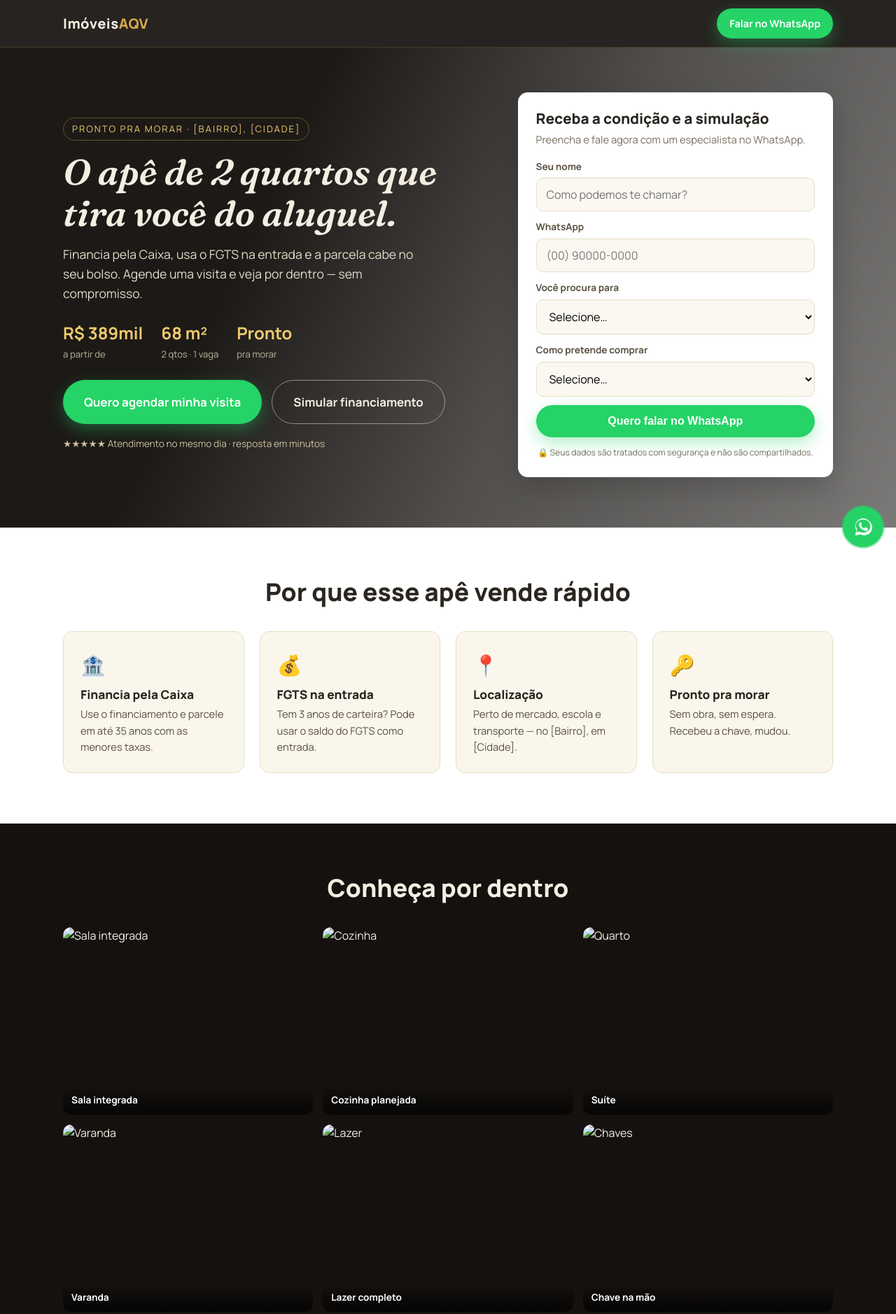
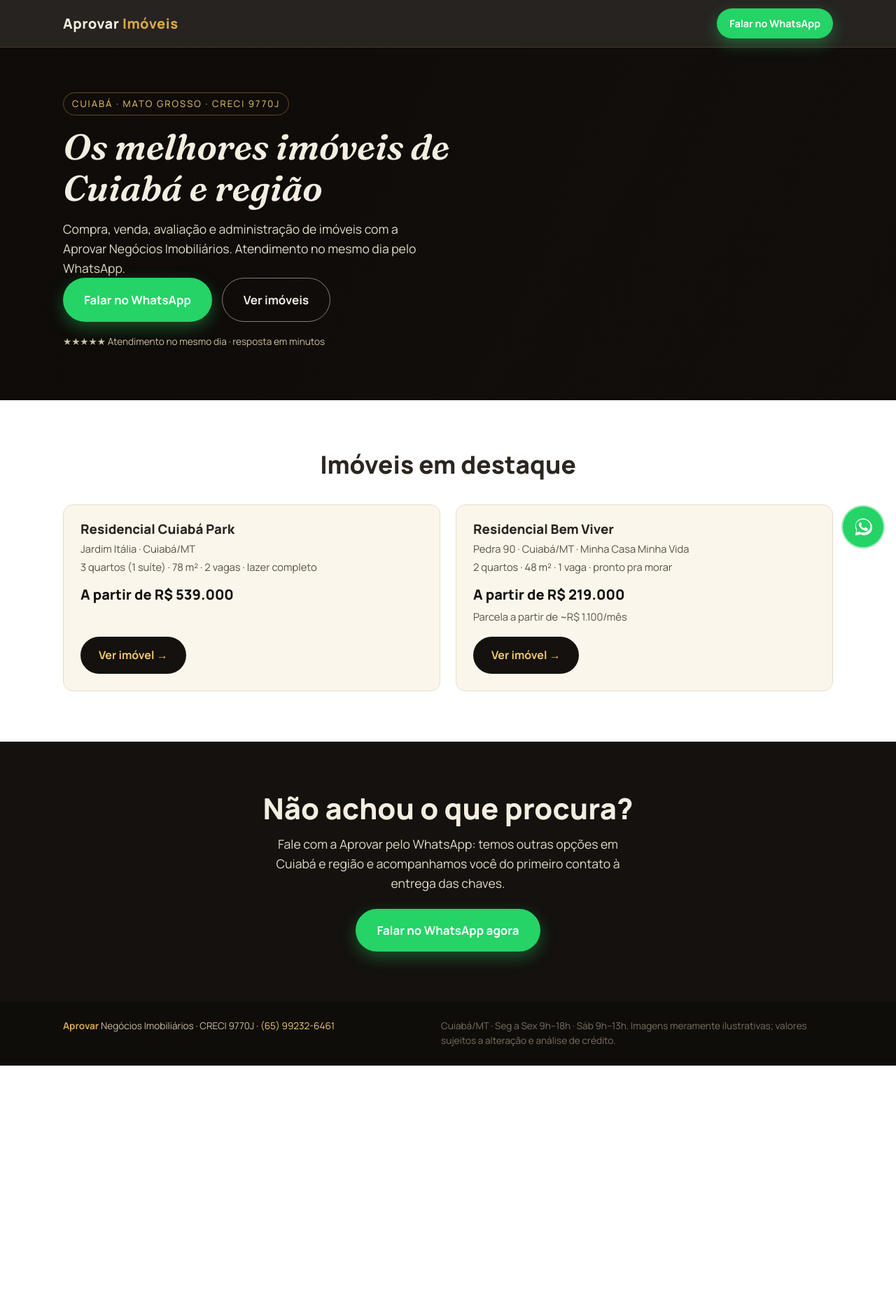
Before and after one commit to sebastiaomatos/imobiliaria-aprovar, a plain HTML site: page landings/index.html in a window 1280 px wide. Shown: the top 1878 px of the page at 70% size. After the commit the page ends 1523 px from the top, so only its background shows below. Drawn offline with Linux system fonts and the light colour scheme.

Commit message:
LPs Template

```diff
--- a/landings/index.html
+++ b/landings/index.html
@@ -3,177 +3,96 @@
 <head>
 <meta charset="UTF-8">
 <meta name="viewport" content="width=device-width, initial-scale=1.0">
-<title>Apê 2 Quartos no [Bairro] — Pronto pra Morar | Imóveis AQV</title>
-<meta name="description" content="Apartamento de 2 quartos no [Bairro], a partir de R$ 389 mil. Financia pela Caixa e usa o FGTS na entrada. Agende sua visita pelo WhatsApp.">
+<title>Aprovar Negócios Imobiliários — Os melhores imóveis de Cuiabá e região</title>
+<meta name="description" content="Aprovar Negócios Imobiliários (CRECI 9770J) — os melhores imóveis de Cuiabá e região. Conheça os imóveis em destaque e fale no WhatsApp.">
 <!-- Open Graph -->
-<meta property="og:title" content="Apê 2 Quartos no [Bairro] — Pronto pra Morar">
-<meta property="og:description" content="A partir de R$ 389 mil. Financia + FGTS. Visita no mesmo dia.">
+<meta property="og:title" content="Aprovar Negócios Imobiliários — Imóveis em Cuiabá/MT">
+<meta property="og:description" content="Os melhores imóveis de Cuiabá e região. Fale com a Aprovar pelo WhatsApp.">
 <meta property="og:type" content="website">
 <link rel="preconnect" href="https://fonts.googleapis.com">
 <link href="https://fonts.googleapis.com/css2?family=Manrope:wght@400;600;700;800&family=Fraunces:ital,opsz,wght@1,9..144,600&display=swap" rel="stylesheet">
 <link rel="stylesheet" href="style.css">
-<!--
-  ┌────────────────────────────────────────────────────────────────┐
-  │  CONFIGURE EM script.js:  CONFIG.phone (DDI+DDD+número)          │
-  │  e CONFIG.formEndpoint (URL do seu CRM / webhook).              │
-  │  Os parâmetros UTM da URL são capturados e enviados             │
-  │  automaticamente para o WhatsApp e para o formulário.           │
-  └────────────────────────────────────────────────────────────────┘
--->
+<style>
+  /* Grid dos 2 imóveis em destaque (layout específico desta home) */
+  .imoveis-grid{display:grid;grid-template-columns:repeat(2,1fr);gap:22px}
+  @media(max-width:760px){ .imoveis-grid{grid-template-columns:1fr} }
+</style>
 </head>
 <body>
 
 <!-- ===== HEADER ===== -->
 <header class="nav">
   <div class="wrap nav__in">
-    <a class="brand" href="#topo">Imóveis<span>AQV</span></a>
-    <a class="btn btn--wa btn--sm" data-wa data-msg="Oi! Vim pelo site e quero saber mais sobre o apê no [Bairro].">Falar no WhatsApp</a>
+    <a class="brand" href="#topo">Aprovar<span> Imóveis</span></a>
+    <a class="btn btn--wa btn--sm" href="https://wa.me/5565992326461?text=Olá!%20Vim%20pelo%20site%20da%20Aprovar%20e%20quero%20saber%20mais%20sobre%20os%20imóveis%20em%20Cuiabá." target="_blank" rel="noopener">Falar no WhatsApp</a>
   </div>
 </header>
 
 <!-- ===== HERO ===== -->
 <section class="hero" id="topo">
-  <div class="hero__bg" style="background-image:url('assets/hero.jpg')"></div>
-  <div class="wrap hero__grid">
-    <div class="hero__copy">
-      <span class="tagline">Pronto pra morar · [Bairro], [Cidade]</span>
-      <h1>O apê de 2 quartos que tira você do aluguel.</h1>
-      <p class="lead">Financia pela Caixa, usa o FGTS na entrada e a parcela cabe no seu bolso. Agende uma visita e veja por dentro — sem compromisso.</p>
-      <ul class="specs">
-        <li><b>R$ 389mil</b><span>a partir de</span></li>
-        <li><b>68 m²</b><span>2 qtos · 1 vaga</span></li>
-        <li><b>Pronto</b><span>pra morar</span></li>
-      </ul>
+  <div class="hero__bg" style="background:linear-gradient(120deg,#1d1915,#14110E)"></div>
+  <div class="wrap">
+    <div class="hero__copy" style="max-width:720px">
+      <span class="tagline">Cuiabá · Mato Grosso · CRECI 9770J</span>
+      <h1>Os melhores imóveis de Cuiabá e região</h1>
+      <p class="lead">Compra, venda, avaliação e administração de imóveis com a Aprovar Negócios Imobiliários. Atendimento no mesmo dia pelo WhatsApp.</p>
       <div class="hero__cta">
-        <a class="btn btn--wa btn--lg" data-wa data-msg="Oi! Vim pelo site. Quero ver o apê de 2 quartos no [Bairro] e simular o financiamento.">Quero agendar minha visita</a>
-        <a class="btn btn--ghost btn--lg" href="#simulacao">Simular financiamento</a>
+        <a class="btn btn--wa btn--lg" href="https://wa.me/5565992326461?text=Olá!%20Vim%20pelo%20site%20da%20Aprovar%20e%20quero%20saber%20mais%20sobre%20os%20imóveis%20em%20Cuiabá." target="_blank" rel="noopener">Falar no WhatsApp</a>
+        <a class="btn btn--ghost btn--lg" href="#imoveis">Ver imóveis</a>
       </div>
       <p class="microtrust">★★★★★ Atendimento no mesmo dia · resposta em minutos</p>
-    </div>
-
-    <!-- FORM CARD -->
-    <aside class="card form-card" id="form">
-      <h3>Receba a condição e a simulação</h3>
-      <p class="card__sub">Preencha e fale agora com um especialista no WhatsApp.</p>
-      <form id="leadForm" novalidate>
-        <label>Seu nome
-          <input type="text" name="nome" required placeholder="Como podemos te chamar?">
-        </label>
-        <label>WhatsApp
-          <input type="tel" name="telefone" required placeholder="(00) 90000-0000" inputmode="tel">
-        </label>
-        <label>Você procura para
-          <select name="intencao" required>
-            <option value="">Selecione…</option>
-            <option>Morar</option>
-            <option>Investir</option>
-          </select>
-        </label>
-        <label>Como pretende comprar
-          <select name="pagamento" required>
-            <option value="">Selecione…</option>
-            <option>Financiamento</option>
-            <option>À vista</option>
-            <option>Ainda não sei</option>
-          </select>
-        </label>
-        <button type="submit" class="btn btn--wa btn--block">Quero falar no WhatsApp</button>
-        <p class="form__err" id="formErr" hidden>Confira os campos destacados.</p>
-        <p class="form__priv">🔒 Seus dados são tratados com segurança e não são compartilhados.</p>
-      </form>
-    </aside>
-  </div>
-</section>
-
-<!-- ===== QUALIFICATIVOS ===== -->
-<section class="sec">
-  <div class="wrap">
-    <h2 class="sec__title">Por que esse apê vende rápido</h2>
-    <div class="feats">
-      <div class="feat"><div class="feat__ic">🏦</div><h4>Financia pela Caixa</h4><p>Use o financiamento e parcele em até 35 anos com as menores taxas.</p></div>
-      <div class="feat"><div class="feat__ic">💰</div><h4>FGTS na entrada</h4><p>Tem 3 anos de carteira? Pode usar o saldo do FGTS como entrada.</p></div>
-      <div class="feat"><div class="feat__ic">📍</div><h4>Localização</h4><p>Perto de mercado, escola e transporte — no [Bairro], em [Cidade].</p></div>
-      <div class="feat"><div class="feat__ic">🔑</div><h4>Pronto pra morar</h4><p>Sem obra, sem espera. Recebeu a chave, mudou.</p></div>
     </div>
   </div>
 </section>
 
-<!-- ===== GALERIA ===== -->
-<section class="sec sec--dark">
+<!-- ===== IMÓVEIS EM DESTAQUE ===== -->
+<section class="sec" id="imoveis">
   <div class="wrap">
-    <h2 class="sec__title">Conheça por dentro</h2>
-    <div class="gallery">
-      <figure><img loading="lazy" src="assets/g1.jpg" alt="Sala integrada"><figcaption>Sala integrada</figcaption></figure>
-      <figure><img loading="lazy" src="assets/g2.jpg" alt="Cozinha"><figcaption>Cozinha planejada</figcaption></figure>
-      <figure><img loading="lazy" src="assets/g3.jpg" alt="Quarto"><figcaption>Suíte</figcaption></figure>
-      <figure><img loading="lazy" src="assets/g4.jpg" alt="Varanda"><figcaption>Varanda</figcaption></figure>
-      <figure><img loading="lazy" src="assets/g5.jpg" alt="Lazer"><figcaption>Lazer completo</figcaption></figure>
-      <figure><img loading="lazy" src="assets/g6.jpg" alt="Chaves"><figcaption>Chave na mão</figcaption></figure>
+    <h2 class="sec__title">Imóveis em destaque</h2>
+    <div class="imoveis-grid">
+
+      <article class="feat" style="display:flex;flex-direction:column">
+        <h3>Residencial Cuiabá Park</h3>
+        <p style="color:#5a5142;margin:6px 0 2px">Jardim Itália · Cuiabá/MT</p>
+        <p style="color:#5a5142">3 quartos (1 suíte) · 78 m² · 2 vagas · lazer completo</p>
+        <p style="font-size:1.25rem;color:var(--dark);font-weight:800;margin:12px 0 16px">A partir de R$ 539.000</p>
+        <a class="btn btn--dark" href="apartamento-jardim-italia.html" style="margin-top:auto;align-self:flex-start">Ver imóvel →</a>
+      </article>
+
+      <article class="feat" style="display:flex;flex-direction:column">
+        <h3>Residencial Bem Viver</h3>
+        <p style="color:#5a5142;margin:6px 0 2px">Pedra 90 · Cuiabá/MT · Minha Casa Minha Vida</p>
+        <p style="color:#5a5142">2 quartos · 48 m² · 1 vaga · pronto pra morar</p>
+        <p style="font-size:1.25rem;color:var(--dark);font-weight:800;margin:12px 0 4px">A partir de R$ 219.000</p>
+        <p style="color:#5a5142;margin:0 0 16px">Parcela a partir de ~R$ 1.100/mês</p>
+        <a class="btn btn--dark" href="apartamento-pedra-90.html" style="margin-top:auto;align-self:flex-start">Ver imóvel →</a>
+      </article>
+
     </div>
   </div>
 </section>
 
-<!-- ===== PROVA SOCIAL ===== -->
-<section class="sec">
-  <div class="wrap">
-    <h2 class="sec__title">Quem já comprou com a gente</h2>
-    <div class="quotes">
-      <blockquote>“Achei que nunca sairia do aluguel. Em 5 dias meu financiamento estava aprovado.”<cite>— Cliente, [Cidade]</cite></blockquote>
-      <blockquote>“Vi o vídeo, chamei no WhatsApp e visitei no mesmo dia. Fechei na semana.”<cite>— Cliente, [Cidade]</cite></blockquote>
-      <blockquote>“Atendimento rápido e sem enrolação. Me explicaram a parcela na hora.”<cite>— Cliente, [Cidade]</cite></blockquote>
-    </div>
+<!-- ===== CTA WHATSAPP ===== -->
+<section class="sec sec--cta">
+  <div class="wrap center">
+    <h2>Não achou o que procura?</h2>
+    <p class="lead" style="margin:0 auto 22px">Fale com a Aprovar pelo WhatsApp: temos outras opções em Cuiabá e região e acompanhamos você do primeiro contato à entrega das chaves.</p>
+    <a class="btn btn--wa btn--lg" href="https://wa.me/5565992326461?text=Olá!%20Vim%20pelo%20site%20da%20Aprovar%20e%20quero%20ajuda%20para%20encontrar%20um%20imóvel%20em%20Cuiabá." target="_blank" rel="noopener">Falar no WhatsApp agora</a>
   </div>
 </section>
 
-<!-- ===== SIMULAÇÃO / CONDIÇÃO ===== -->
-<section class="sec sec--gold" id="simulacao">
-  <div class="wrap band">
-    <div>
-      <h2 class="sec__title sec__title--left">A parcela pode ser parecida com o seu aluguel</h2>
-      <p>Faça uma simulação gratuita e descubra em 2 minutos quanto ficaria a sua parcela — com FGTS na entrada e financiamento pela Caixa.</p>
-      <a class="btn btn--dark btn--lg" data-wa data-msg="Oi! Quero simular o financiamento do apê no [Bairro]. Pode me ajudar?">Quero minha simulação grátis</a>
-    </div>
-    <div class="band__box">
-      <div class="band__row"><span>Valor do imóvel</span><b>R$ 389.000</b></div>
-      <div class="band__row"><span>Entrada com FGTS*</span><b>a partir de R$ 0</b></div>
-      <div class="band__row"><span>Parcela estimada*</span><b>sob simulação</b></div>
-      <p class="band__note">*Valores ilustrativos. A condição final depende da análise de crédito.</p>
-    </div>
-  </div>
-</section>
-
-<!-- ===== FAQ ===== -->
-<section class="sec">
-  <div class="wrap wrap--narrow">
-    <h2 class="sec__title">Perguntas frequentes</h2>
-    <details><summary>Preciso de entrada?</summary><p>Em muitos casos o FGTS cobre a entrada. Fazemos a simulação e te mostramos a melhor condição.</p></details>
-    <details><summary>Posso usar o FGTS?</summary><p>Sim, se você tem 3 anos de carteira assinada (somados) e não possui imóvel registrado. Confirmamos isso na conversa.</p></details>
-    <details><summary>O imóvel está pronto?</summary><p>Sim, pronto pra morar. Você pode visitar e, aprovado o financiamento, receber a chave.</p></details>
-    <details><summary>Como funciona a visita?</summary><p>Você agenda pelo WhatsApp e visitamos no horário que for melhor pra você — muitas vezes no mesmo dia.</p></details>
-  </div>
-</section>
-
-<!-- ===== CTA FINAL ===== -->
-<section class="sec sec--cta">
-  <div class="wrap center">
-    <h2>Vamos agendar sua visita?</h2>
-    <p class="lead">Em poucos minutos no WhatsApp você descobre a parcela e marca o melhor horário.</p>
-    <a class="btn btn--wa btn--lg" data-wa data-msg="Oi! Quero agendar uma visita ao apê de 2 quartos no [Bairro].">Falar no WhatsApp agora</a>
-  </div>
-</section>
-
+<!-- ===== FOOTER ===== -->
 <footer class="foot">
   <div class="wrap foot__in">
-    <span>Imóveis<b>AQV</b> · CRECI 00000-F</span>
-    <span class="foot__leg">As imagens são meramente ilustrativas. Valores sujeitos a alteração e análise de crédito.</span>
+    <span><b>Aprovar</b> Negócios Imobiliários · CRECI 9770J · <a href="tel:+5565992326461" style="color:var(--gold2);text-decoration:none">(65) 99232-6461</a></span>
+    <span class="foot__leg">Cuiabá/MT · Seg a Sex 9h–18h · Sáb 9h–13h. Imagens meramente ilustrativas; valores sujeitos a alteração e análise de crédito.</span>
   </div>
 </footer>
 
-<!-- FLOATING WHATSAPP -->
-<a class="wa-float" data-wa data-msg="Oi! Vim pelo site e quero saber mais sobre o apê no [Bairro]." aria-label="Falar no WhatsApp">
+<!-- ===== FLOATING WHATSAPP ===== -->
+<a class="wa-float" href="https://wa.me/5565992326461?text=Olá!%20Vim%20pelo%20site%20da%20Aprovar%20e%20quero%20saber%20mais%20sobre%20os%20imóveis%20em%20Cuiabá." target="_blank" rel="noopener" aria-label="Falar no WhatsApp">
   <svg viewBox="0 0 32 32" width="30" height="30" fill="#fff"><path d="M16 3C9.4 3 4 8.4 4 15c0 2.1.6 4.2 1.6 6L4 29l8.2-1.6c1.7.9 3.7 1.4 5.8 1.4 6.6 0 12-5.4 12-12S22.6 3 16 3zm0 21.8c-1.8 0-3.5-.5-5-1.4l-.4-.2-4.9 1 1-4.7-.3-.5c-1-1.6-1.5-3.4-1.5-5.3C4.9 9.4 9.9 4.9 16 4.9S27.1 9.4 27.1 15 22.1 24.8 16 24.8zm5.7-7.3c-.3-.2-1.8-.9-2.1-1-.3-.1-.5-.2-.7.2s-.8 1-1 1.2c-.2.2-.4.2-.7.1-.3-.2-1.3-.5-2.5-1.5-.9-.8-1.5-1.8-1.7-2.1-.2-.3 0-.5.1-.7l.5-.6c.2-.2.2-.4.3-.6.1-.2 0-.4 0-.6l-1-2.3c-.2-.6-.5-.5-.7-.5h-.6c-.2 0-.6.1-.9.4-.3.3-1.2 1.2-1.2 2.9s1.2 3.4 1.4 3.6c.2.2 2.4 3.7 5.9 5.1.8.4 1.5.6 2 .7.8.3 1.6.2 2.2.1.7-.1 1.8-.7 2.1-1.5.3-.7.3-1.4.2-1.5-.1-.2-.3-.3-.6-.4z"/></svg>
 </a>
 
-<script src="script.js"></script>
 </body>
 </html>
--- a/landings/script.js
+++ b/landings/script.js
@@ -3,8 +3,8 @@
    CONFIGURE AQUI antes de publicar:
    ===================================================================== */
 const CONFIG = {
-  phone: "5582990000000",                 // DDI + DDD + número (só dígitos)
-  formEndpoint: "",                       // URL do seu CRM/webhook (POST). Vazio = só WhatsApp.
+  phone: "5565992326461",                 // Aprovar (DDI + DDD + número, só dígitos)
+  formEndpoint: "",                       // ligado à URL do orquestrador no passo 0.7
   redirectToWhatsAppAfterForm: true       // após enviar o form, abre o WhatsApp
 };
 
```
